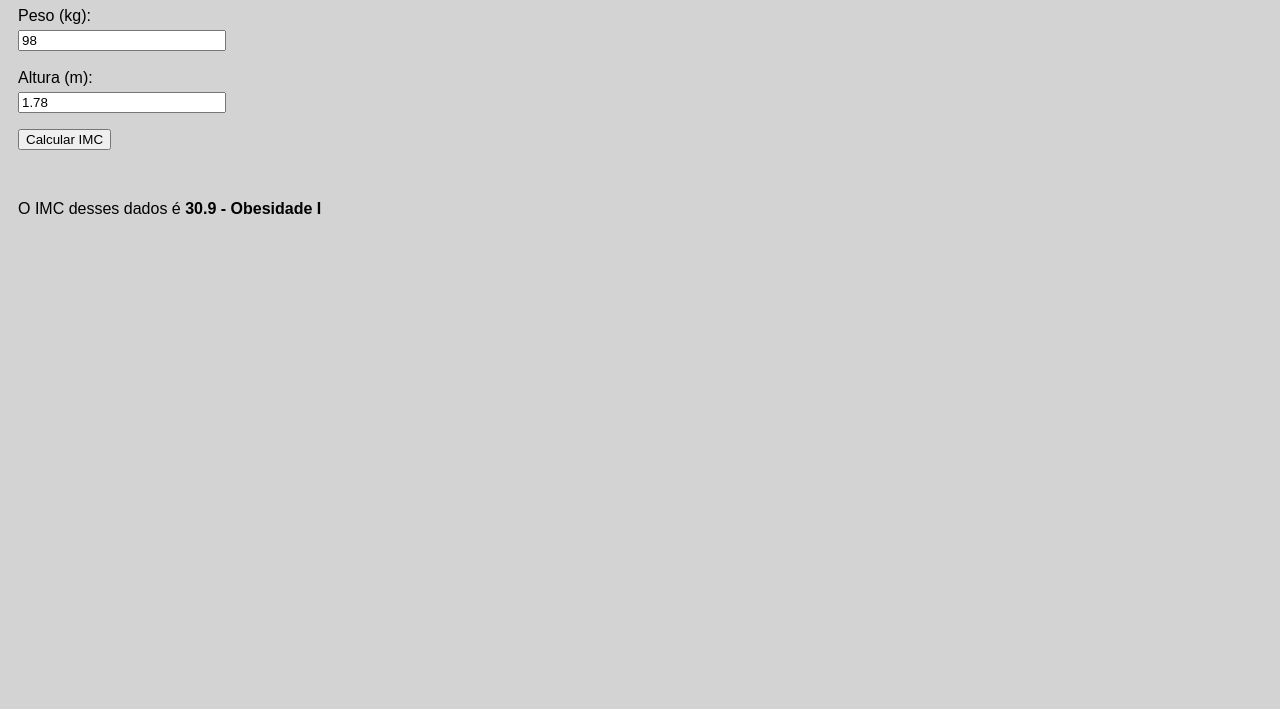
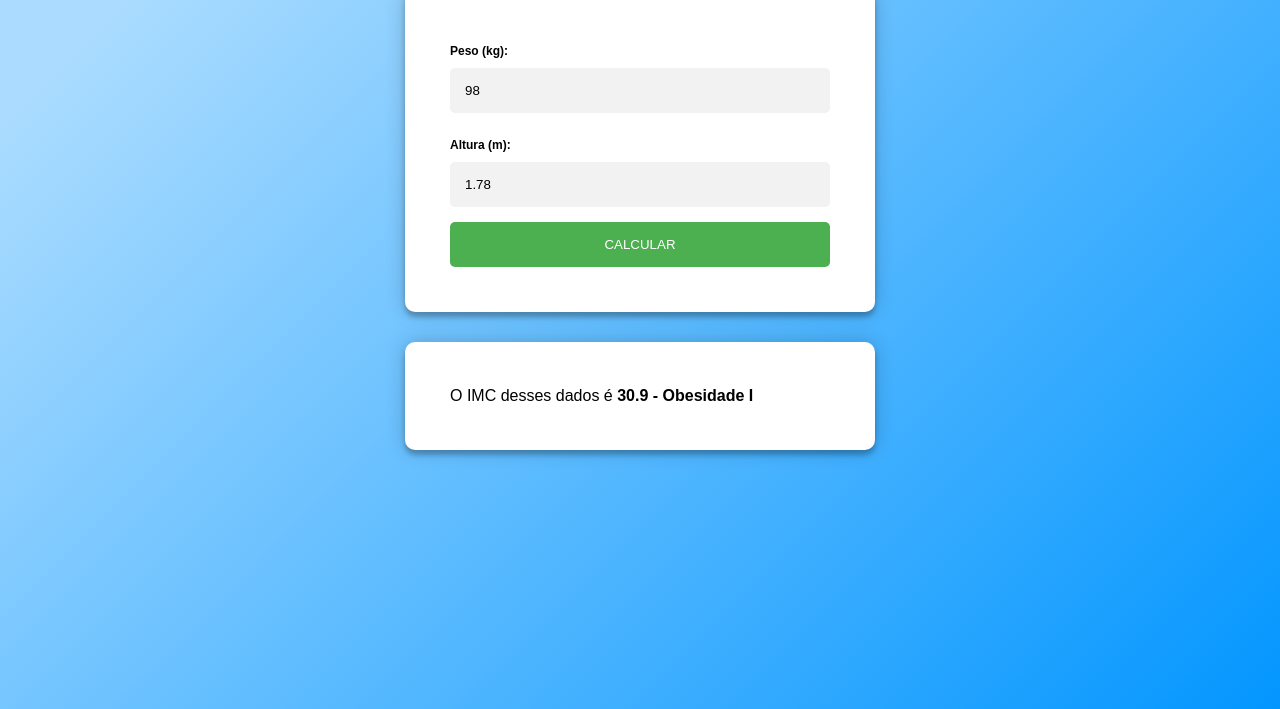
Before and after one commit to kerleysousa/psi_13020, a plain HTML site: page index.html in a window 1280 px wide. Shown: the part 91-800 px from the top of the page. Drawn offline with Linux system fonts and the light colour scheme.

Commit message:
Alterações no visual e layout

```diff
--- a/css/style.css
+++ b/css/style.css
@@ -1,14 +1,60 @@
-body {
-  padding: 10px;
-  font-family: Arial, Helvetica, sans-serif;
-  background-color: lightgray;
+
+html, body{
+  height: 100%;
+  display: grid;
+  margin: 0px !important;
+  padding: 0px !important;
 }
 
-#paragraph-result {
-  margin-top: 50px;
+body {
+  font-family: Arial, Helvetica, sans-serif;
+  background-image: linear-gradient( 135deg, #ABDCFF 10%, #0396FF 100%);
 }
 
-input {
-  margin-top: 5px;
-  width: 200px;
+.container > h1 {
+  color: #FFFFFF;
+  text-align: center;
 }
+
+.card {
+  position: relative;
+  z-index: 1;
+  background: #FFFFFF;
+  max-width: 380px;
+  min-width: 200px;
+  margin: auto auto 30px;
+  padding: 45px;
+  border-radius: 10px;
+  box-shadow: 0 0 20px 0 rgba(0, 0, 0, 0.2), 0 5px 5px 0 rgba(0, 0, 0, 0.24);
+}
+
+input{
+  outline: 0;
+  background: #f2f2f2;
+  width: 100%;
+  border: 0;
+  border-radius: 5px;
+  margin: 0 0 15px;
+  padding: 15px;
+  box-sizing: border-box;
+}
+
+label{
+  display: block;
+  padding: 10px 0px;
+  font-size: 12px;
+  color: #000000;
+  font-weight: bold;
+}
+
+button{
+  text-transform: uppercase;
+  outline: 0;
+  background: #4CAF50;
+  width: 100%;
+  border: 0;
+  border-radius: 5px;
+  padding: 15px;
+  color: #FFFFFF;
+  cursor: pointer;
+}
--- a/index.html
+++ b/index.html
@@ -4,28 +4,23 @@
     <meta charset="UTF-8" />
     <meta http-equiv="X-UA-Compatible" content="IE=edge" />
     <meta name="viewport" content="width=device-width, initial-scale=1.0" />
-
     <link rel="stylesheet" href="./css/style.css" />
-
     <title>IMC</title>
   </head>
   <body>
-    <h1>IMC</h1>
-
-    <label for="input-weight">Peso (kg):</label><br />
-    <input id="input-weight" type="number" value="98" step="0.1" /><br /><br />
-
-    <label for="input-height">Altura (m): </label><br />
-    <input id="input-height" type="number" value="1.78" step="0.01" />
-
-    <p>
-      <button id="button-calculate-imc">Calcular IMC</button>
-    </p>
-
-    <p id="paragraph-result">
-      O IMC desses dados é <strong id="imc-result"></strong>
-    </p>
-
+    <div class="container">
+      <h1>Calculadora de IMC</h1>
+      <div class="card">
+        <label for="input-weight">Peso (kg):</label>
+        <input id="input-weight" type="number" value="98" step="0.1" />
+        <label for="input-height">Altura (m): </label>
+        <input id="input-height" type="number" value="1.78" step="0.01" />
+        <button id="button-calculate-imc">Calcular</button>
+      </div>
+      <div class="card">
+        O IMC desses dados é <strong id="imc-result"></strong>
+      </div>
+    </div>
     <script defer src="./js/script.js"></script>
   </body>
 </html>
```
